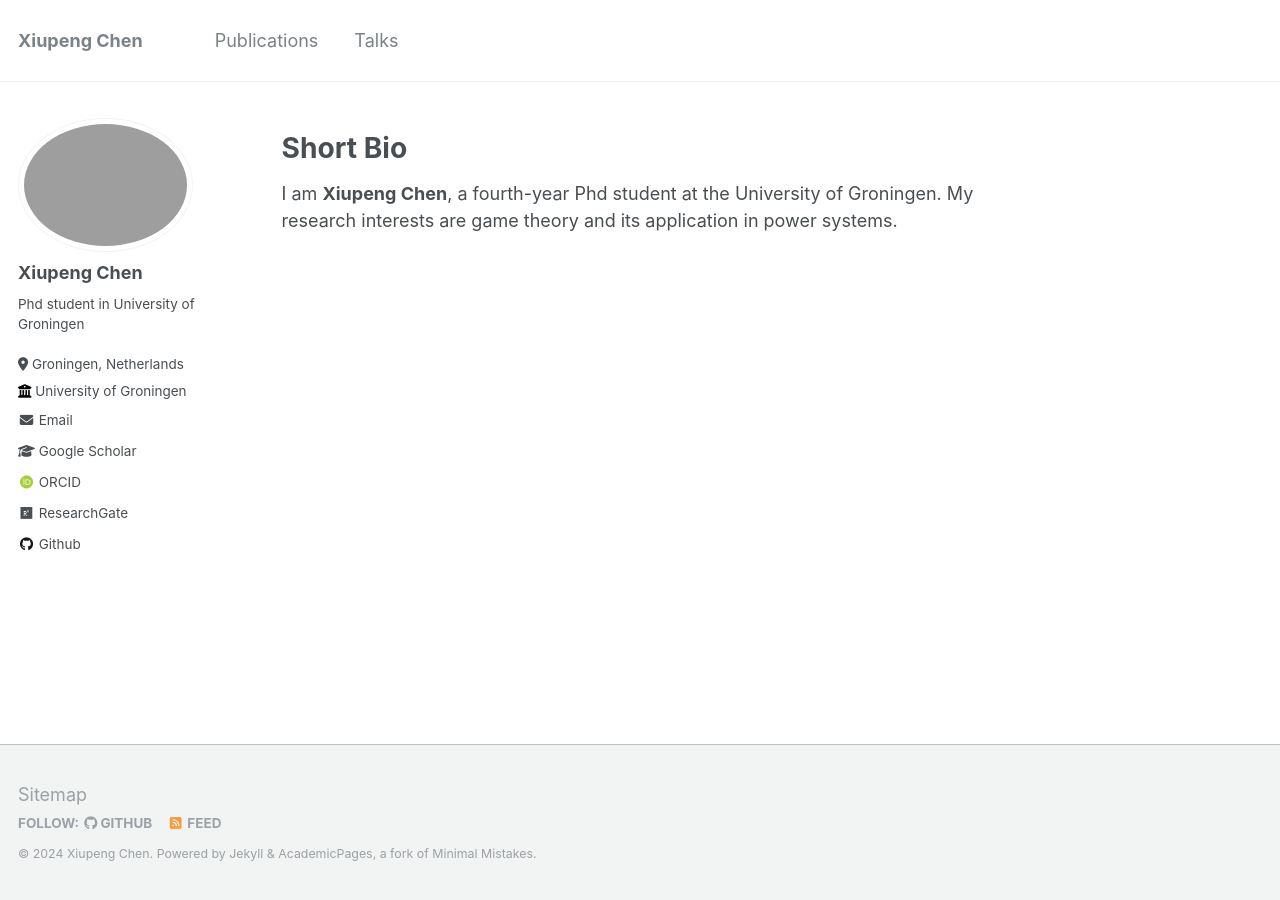
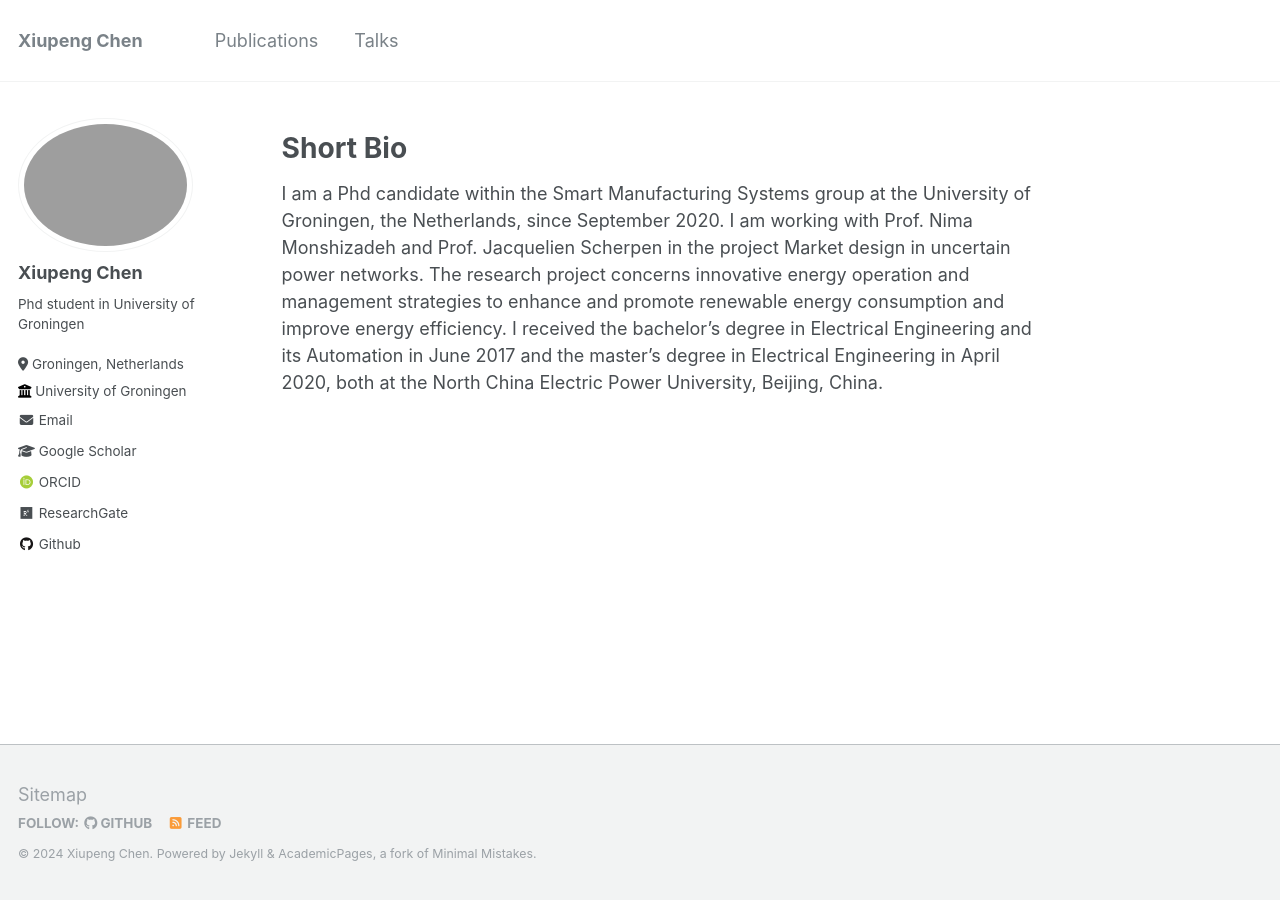
Before and after one commit to XiupengChen/XiupengChen.github.io, a Jekyll site: the page built from _pages/about.md, in a window 1280 px wide. Built offline with Jekyll 4.4.1, drawn with Linux system fonts in a browser that asks for light colours; some web fonts are replaced.

Commit message:
Update about.md

```diff
--- a/_pages/about.md
+++ b/_pages/about.md
@@ -11,4 +11,4 @@ redirect_from:
 Short Bio
 ===
 
-I am **Xiupeng Chen**, a fourth-year Phd student at the University of Groningen. My research interests are game theory and its application in power systems.
+I am a Phd candidate within the Smart Manufacturing Systems group at the University of Groningen, the Netherlands, since September 2020. I am working with Prof. Nima Monshizadeh and Prof. Jacquelien Scherpen in the project Market design in uncertain power networks. The research project concerns innovative energy operation and management strategies to enhance and promote renewable energy consumption and improve energy efficiency. I received the bachelor's degree in Electrical Engineering  and its Automation in June 2017 and the master's degree  in Electrical Engineering in April 2020, both at the North China Electric Power University, Beijing, China.
```
